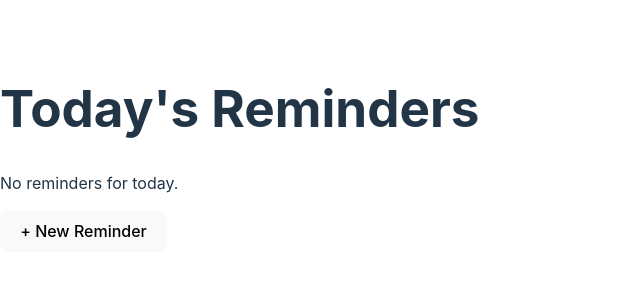
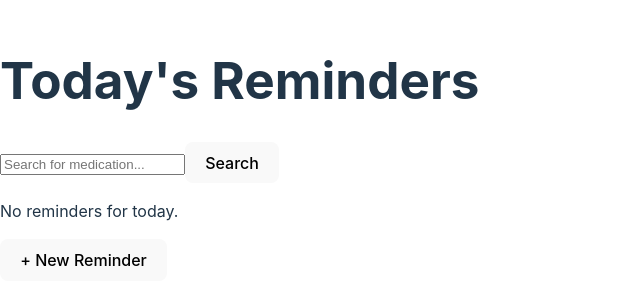
Before and after one commit to MJ-Jiang/medicationReminder, a React (Vite) app: page / in a window 1280 px wide. Shown: the part 251-556 px from the top of the page, without its empty margins (0-640 px from the left). Built offline with nearby package versions, Linux system fonts and the light colour scheme.

Commit message:
search funtion

```diff
--- a/src/App.jsx
+++ b/src/App.jsx
@@ -2,7 +2,7 @@ import React, { useState } from 'react';
 import { BrowserRouter as Router, Routes, Route } from 'react-router-dom';
 import TodayRemindersPage from './pages/TodayRemindersPage';
 import CreateReminderPage from './pages/CreateReminderPage';
-import ReminderDetailsPage from './pages/ReminderDetailsPage';
+import MedicationDescriptionPage from './pages/MedicationDescriptionPage';
 
 const App = () => {
     const [reminders, setReminders] = useState([]);
@@ -16,7 +16,7 @@ const App = () => {
             <Routes>
                 <Route path="/" element={<TodayRemindersPage reminders={reminders} />} />
                 <Route path="/create-reminder" element={<CreateReminderPage onAddReminder={addReminder} />} />
-                <Route path="/reminder/:id" element={<ReminderDetailsPage reminders={reminders} />} />
+                <Route path="/medication-description" element={<MedicationDescriptionPage />} />
             </Routes>
         </Router>
     );
--- a/src/components/SearchBar.jsx
+++ b/src/components/SearchBar.jsx
@@ -1 +1,26 @@
-{/*// Search bar for finding medications using openFDA, on every page*/}
+import React, { useState } from 'react';
+import { useNavigate } from 'react-router-dom';
+
+const SearchBar = ({ onSearch }) => {
+    const [query, setQuery] = useState('');
+    const navigate = useNavigate();
+
+    const handleSearch = () => {
+        if (query) {
+            navigate(`/medication-description?query=${encodeURIComponent(query)}`);
+        }
+    };
+    return (
+        <div>
+            <input
+                type="text"
+                placeholder="Search for medication..."
+                value={query}
+                onChange={(e) => setQuery(e.target.value)}
+            />
+            <button onClick={handleSearch}>Search</button>
+        </div>
+    );
+};
+
+export default SearchBar;
--- a/src/pages/CreateReminderPage.jsx
+++ b/src/pages/CreateReminderPage.jsx
@@ -1,10 +1,13 @@
 import React, { useState } from 'react';
 import ReminderForm from '../components/ReminderForm';
 import ReminderDetails from '../components/ReminderDetails';
+import SearchBar from '../components/SearchBar';
+
 
 const CreateReminderPage = ({ onAddReminder }) => {
     const [showDetails, setShowDetails] = useState(false);
     const [reminder, setReminder] = useState(null);
+    const [query, setQuery] = useState('');
 
     const handleAddReminder = (newReminder) => {
         onAddReminder(newReminder);
@@ -20,6 +23,8 @@ const CreateReminderPage = ({ onAddReminder }) => {
     return (
         <div>
             <h1>Create Reminder</h1>
+            <SearchBar onSearch={setQuery} /> {/* 传递 setQuery 给 SearchBar */}
+
             <ReminderForm onAddReminder={handleAddReminder} />
             {showDetails && <ReminderDetails reminder={reminder} onClose={handleClose} />}
         </div>
--- a/src/pages/MedicationDescriptionPage.jsx
+++ b/src/pages/MedicationDescriptionPage.jsx
@@ -1 +1,57 @@
-{/**Page displaying details about a selected medication */}
+import React, { useEffect, useState } from 'react';
+import { useLocation } from 'react-router-dom';
+
+const MedicationDescriptionPage = () => {
+    const [medicationInfo, setMedicationInfo] = useState(null);
+    const [error, setError] = useState(null);
+    const location = useLocation();
+    const query = new URLSearchParams(location.search).get('query');
+
+    useEffect(() => {
+        if (query) {
+            // Fetch medication info from OpenFDA
+            fetch(`https://api.fda.gov/drug/label.json?search=${query}`)
+                .then(response => {
+                    if (!response.ok) {
+                        throw new Error('Network response was not ok');
+                    }
+                    return response.json();
+                })
+                .then(data => {
+                    if (data.results && data.results.length > 0) {
+                        setMedicationInfo(data);
+                        setError(null); // Reset any previous errors
+                    } else {
+                        setMedicationInfo(null); // No results found
+                        setError('No medication information found for your query.'); // Set no results error message
+                    }
+                })
+                .catch(error => {
+                    console.error("Error fetching medication info:", error);
+                    setError('Error fetching medication information.'); // Handle network errors
+                });
+        } else {
+            // If no query is provided, reset states
+            setMedicationInfo(null);
+            setError(null);
+        }
+    }, [query]);
+
+    // Only show the loading message if a search has been made
+    if (error) return <p>{error}</p>; // Show error message if any
+
+    // If there is no medication info and a query was entered, prompt the user
+    if (!medicationInfo && query) return <p>Please enter a medication name to see details.</p>;
+
+    // When there is medication information to display
+    return (
+        <div>
+            <h2>Medication Information</h2>
+            <p><strong>Name:</strong> {medicationInfo?.results?.[0]?.openfda?.brand_name?.[0] || 'N/A'}</p>
+            <p><strong>Purpose:</strong> {medicationInfo?.results?.[0]?.purpose?.[0] || 'N/A'}</p>
+            <p><strong>Description:</strong> {medicationInfo?.results?.[0]?.description?.[0] || 'N/A'}</p>
+        </div>
+    );
+};
+
+export default MedicationDescriptionPage;
--- a/src/pages/ReminderDetailsPage.jsx
+++ /dev/null
@@ -1,25 +0,0 @@
-import React from 'react';
-import { useParams } from 'react-router-dom';
-
-const ReminderDetailsPage = ({ reminders }) => {
-    const { id } = useParams(); // id will be the name in this case
-    const reminder = reminders.find((r) => r.name === id);
-
-    if (!reminder) {
-        return <div>Reminder not found</div>;
-    }
-
-    return (
-        <div>
-            <h1>{reminder.name}</h1>
-            <p>Description: {reminder.description}</p>
-            <p>Dosage: {reminder.dosage}</p>
-            <p>Start Date: {reminder.startDate}</p>
-            <p>Frequency: {reminder.frequency}</p>
-            <p>End Date: {reminder.endDate}</p>
-            <p>Times: {reminder.times.join(', ')}</p>
-        </div>
-    );
-};
-
-export default ReminderDetailsPage;
--- a/src/pages/TodayRemindersPage.jsx
+++ b/src/pages/TodayRemindersPage.jsx
@@ -2,11 +2,19 @@ import React, { useState } from 'react';
 import ReminderItem from '../components/ReminderItem';
 import ReminderDetails from '../components/ReminderDetails';
 import { useNavigate } from 'react-router-dom';
+import SearchBar from '../components/SearchBar';
+
 
 const TodayRemindersPage = ({ reminders }) => {
     const navigate = useNavigate();
     const [showDetails, setShowDetails] = useState(false);
     const [selectedReminder, setSelectedReminder] = useState(null);
+    const [query, setQuery] = useState(''); // 使用 query 和 setQuery
+
+    // 根据搜索查询过滤提醒
+    const filteredReminders = reminders.filter(reminder =>
+        reminder.name.toLowerCase().includes(query.toLowerCase())
+    );
 
     // 维护每个提醒的完成状态
     const [completedReminders, setCompletedReminders] = useState(
@@ -41,10 +49,11 @@ const TodayRemindersPage = ({ reminders }) => {
     return (
         <div>
             <h1>Today's Reminders</h1>
-            {reminders.length === 0 ? (
+            <SearchBar onSearch={setQuery} /> {/* 保持传入 setQuery */}
+            {filteredReminders.length === 0 ? (
                 <p>No reminders for today.</p>
             ) : (
-                reminders.map((reminder) =>
+                filteredReminders.map((reminder) =>
                     reminder.times.map((time, timeIndex) => (
                         <ReminderItem
                             key={`${reminder.name}-${timeIndex}`}
```
